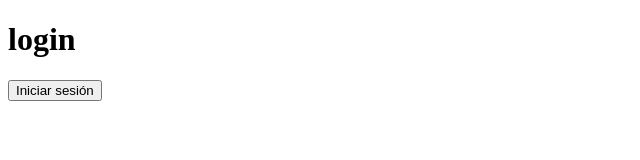
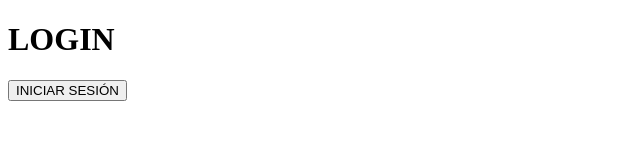
Before and after one commit to EspinosaMonica/practica-2, a plain HTML site: page assets/login.html in a window 1280 px wide. Shown: the whole page, without its empty margins (0-640 px from the left). Drawn offline with Linux system fonts and the light colour scheme.

```diff
--- a/assets/login.html
+++ b/assets/login.html
@@ -3,10 +3,10 @@
 <head>
     <meta charset="UTF-8">
     <meta name="viewport" content="width=device-width, initial-scale=1.0">
-    <title>Tracking App</title>
+    <title>TRACKING APP</title>
 </head>
 <body>
-    <h1>login</h1>
-    <button>Iniciar sesión</button>
+    <H1>LOGIN</H1>
+    <BUtton>INICIAR SESIÓN</BUtton>
 </body>
 </html>
```
